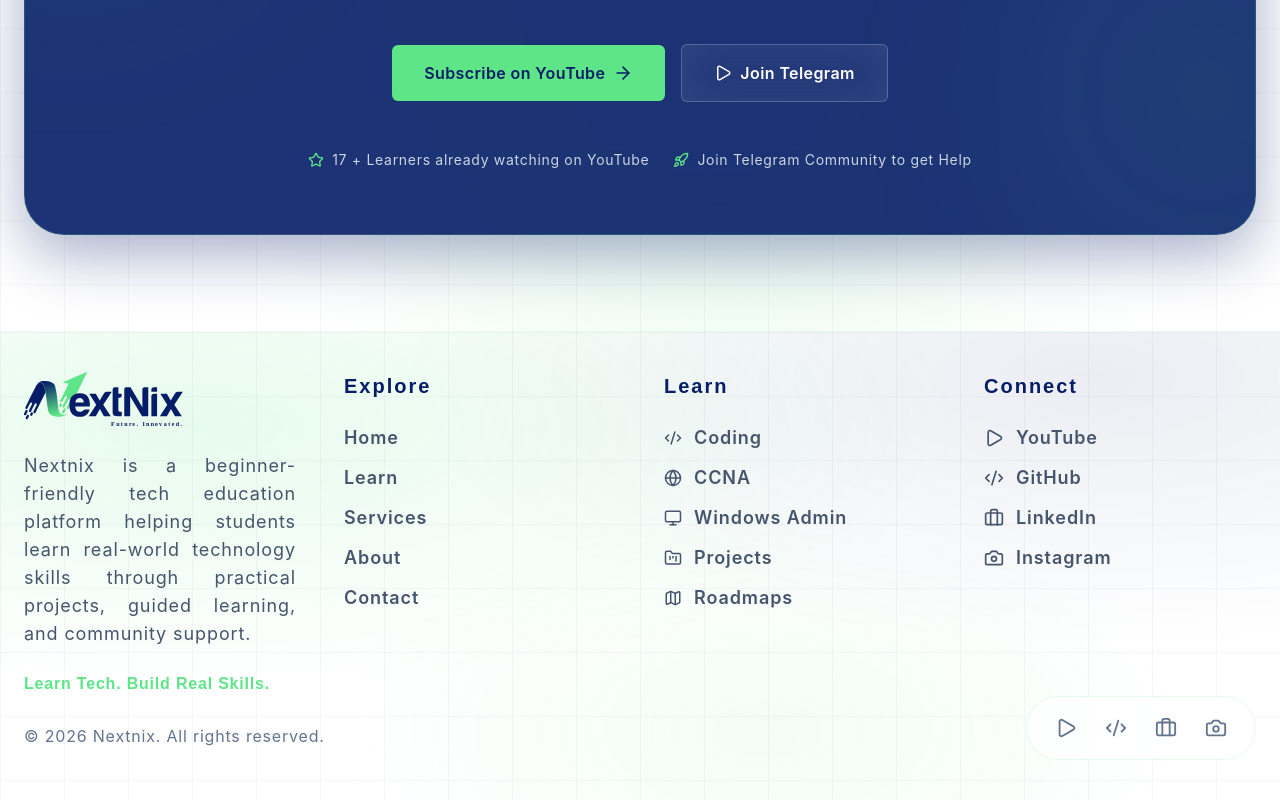
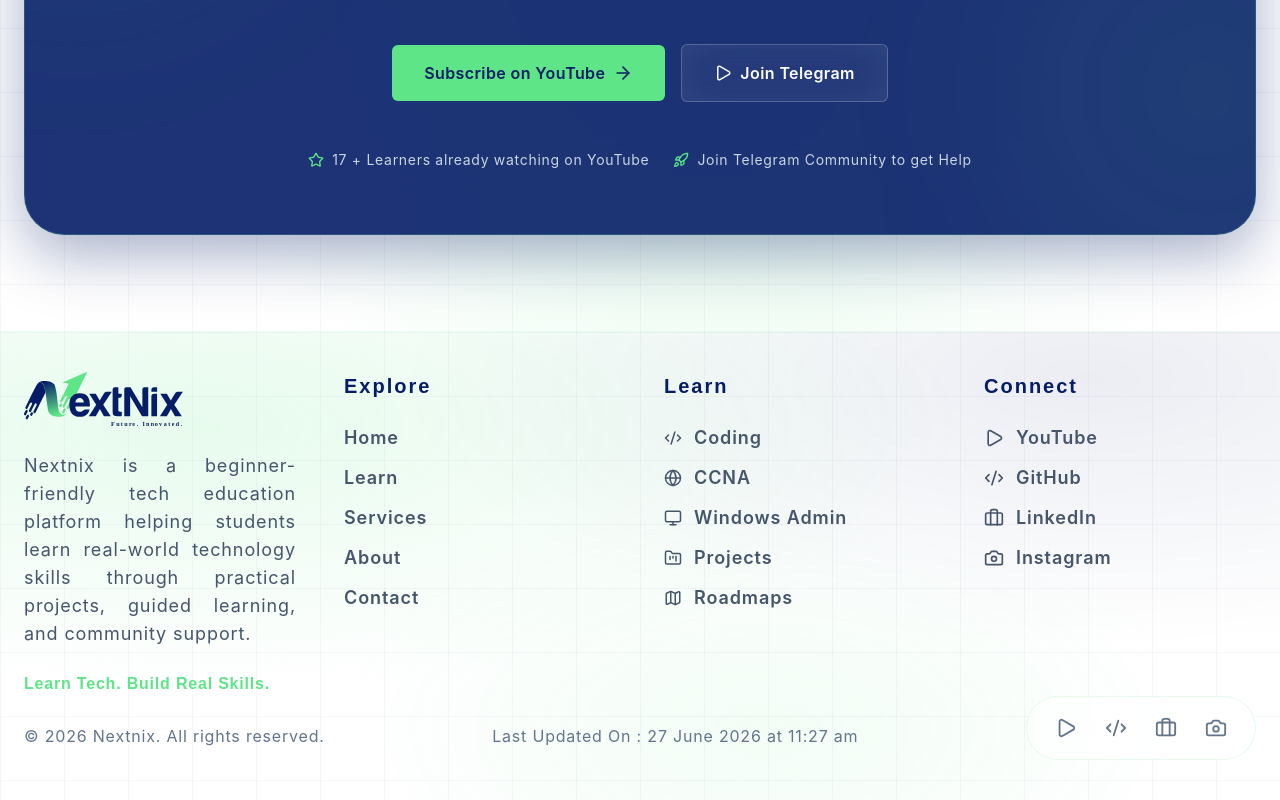
Before and after one commit to SwaroopArya65/Nextnix-Learn-Tech.-Build-Real-Skills, a React (Vite) app in the folder Client/: page / in a window 1280 px wide. Shown: the part 5988-6788 px from the top of the page. Built offline with nearby package versions, Linux system fonts and the light colour scheme.

Commit message:
Add current modified date

```diff
--- a/Client/src/components/common/Footer.jsx
+++ b/Client/src/components/common/Footer.jsx
@@ -213,6 +213,16 @@ function Footer() {
                             © {new Date().getFullYear()} Nextnix. All rights
                             reserved.
                         </p>
+                        <p className="text-base text-slate-500 font-inter tracking-wider mt-4">
+                            Last Updated On :  {new Date().toLocaleString("en-IN", {
+                                day: "2-digit",
+                                month: "long",
+                                year: "numeric",
+                                hour: "2-digit",
+                                minute: "2-digit",
+                                // second: "2-digit",
+                            })}
+                        </p>
 
                         {/* Social Icons */}
                         <div className="flex items-center gap-3 rounded-full border border-[#5EE587]/15 bg-white/50 px-5 py-3 backdrop-blur-md">
--- a/Client/src/pages/Home.jsx
+++ b/Client/src/pages/Home.jsx
@@ -23,7 +23,7 @@ import {
     Briefcase,
 } from "lucide-react";
 import SEO from "../components/common/SEO";
-import ComingSoonModal from "../common/ComingSoonModal";
+// import ComingSoonModal from "../common/ComingSoonModal";
 
 function Home() {
     const YOUTUBE_URL = "https://www.youtube.com/@Nextnixtech";
```
